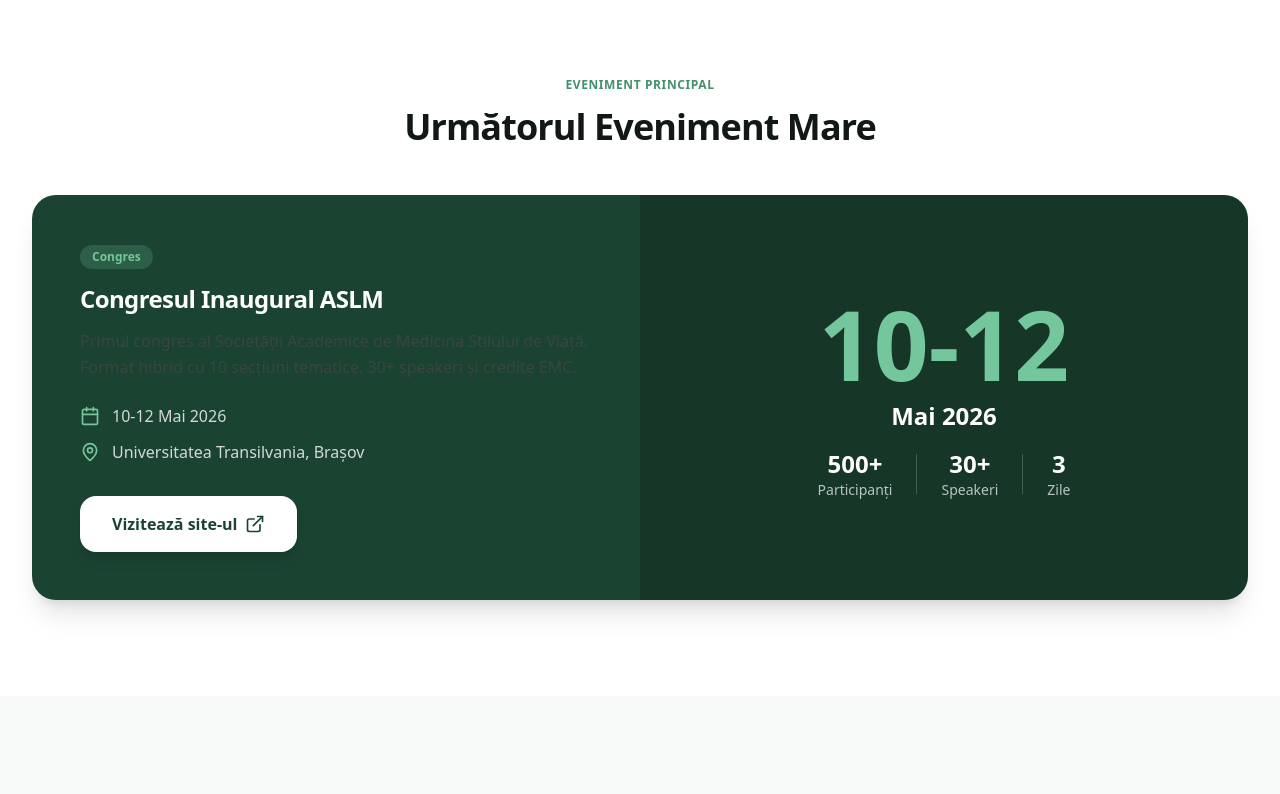
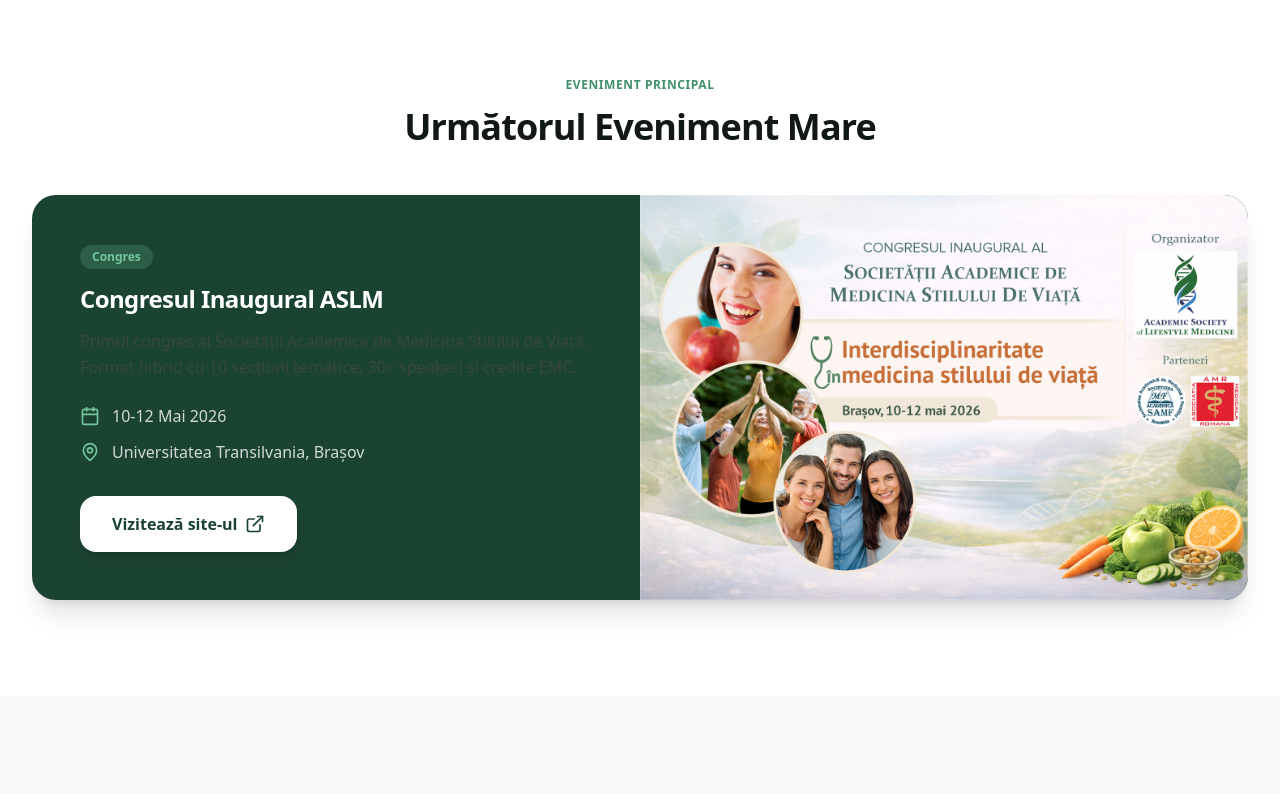
Before and after one commit to SwagMasterPro/wwwaslmro, a Next.js app: page /evenimente in a window 1280 px wide. Shown: the part 461-1255 px from the top of the page. Built offline with nearby package versions, Linux system fonts and the light colour scheme.

Commit message:
Add congress banner to events page and LMRR cover to publications page

```diff
--- a/app/evenimente/page.tsx
+++ b/app/evenimente/page.tsx
@@ -2,6 +2,7 @@
 
 import { motion } from "framer-motion";
 import Link from "next/link";
+import Image from "next/image";
 import {
   ArrowRight,
   Calendar,
@@ -132,29 +133,13 @@ export default function EvenimentePage() {
                   </a>
                 </div>
 
-                <div className="p-8 md:p-12 flex items-center justify-center" style={{ backgroundColor: 'rgba(0,0,0,0.2)' }}>
-                  <div className="text-center">
-                    <div className="text-6xl md:text-8xl font-bold mb-2" style={{ color: '#74C69D' }}>
-                      10-12
-                    </div>
-                    <div className="text-2xl font-semibold text-white mb-4">Mai 2026</div>
-                    <div className="flex items-center justify-center gap-6 text-white/70">
-                      <div className="text-center">
-                        <div className="text-2xl font-bold text-white">500+</div>
-                        <div className="text-sm">Participanți</div>
-                      </div>
-                      <div className="w-px h-10 bg-white/20" />
-                      <div className="text-center">
-                        <div className="text-2xl font-bold text-white">30+</div>
-                        <div className="text-sm">Speakeri</div>
-                      </div>
-                      <div className="w-px h-10 bg-white/20" />
-                      <div className="text-center">
-                        <div className="text-2xl font-bold text-white">3</div>
-                        <div className="text-sm">Zile</div>
-                      </div>
-                    </div>
-                  </div>
+                <div className="relative min-h-[300px] lg:min-h-full">
+                  <Image
+                    src="/images/banner-congres-2026.png"
+                    alt="Congresul Inaugural ASLM 2026 - Interdisciplinaritate în medicina stilului de viață"
+                    fill
+                    className="object-cover"
+                  />
                 </div>
               </div>
             </motion.div>
--- a/app/publicatii/page.tsx
+++ b/app/publicatii/page.tsx
@@ -2,6 +2,7 @@
 
 import { motion } from "framer-motion";
 import Link from "next/link";
+import Image from "next/image";
 import {
   BookOpen,
   ExternalLink,
@@ -97,19 +98,13 @@ export default function PublicatiiPage() {
               transition={{ duration: 0.5 }}
               className="flex justify-center"
             >
-              <div
-                className="w-full max-w-md aspect-[3/4] rounded-2xl shadow-2xl flex items-center justify-center"
-                style={{ backgroundColor: '#1B4332' }}
-              >
-                <div className="text-center p-8">
-                  <BookOpen className="w-16 h-16 mx-auto mb-6" style={{ color: '#74C69D' }} />
-                  <h3 className="font-heading text-2xl font-bold text-white mb-2">
-                    LMRR
-                  </h3>
-                  <p className="text-white/70">
-                    Lifestyle Medicine Romania Review
-                  </p>
-                </div>
+              <div className="relative w-full max-w-md aspect-[3/4] rounded-2xl shadow-2xl overflow-hidden">
+                <Image
+                  src="/images/revista-lmrr.jpg"
+                  alt="Lifestyle Medicine Romania Review - LMRR"
+                  fill
+                  className="object-cover"
+                />
               </div>
             </motion.div>
           </div>
```
Also changed, not shown: public/images/banner-congres-2026.png (added), public/images/revista-lmrr.jpg (added).
